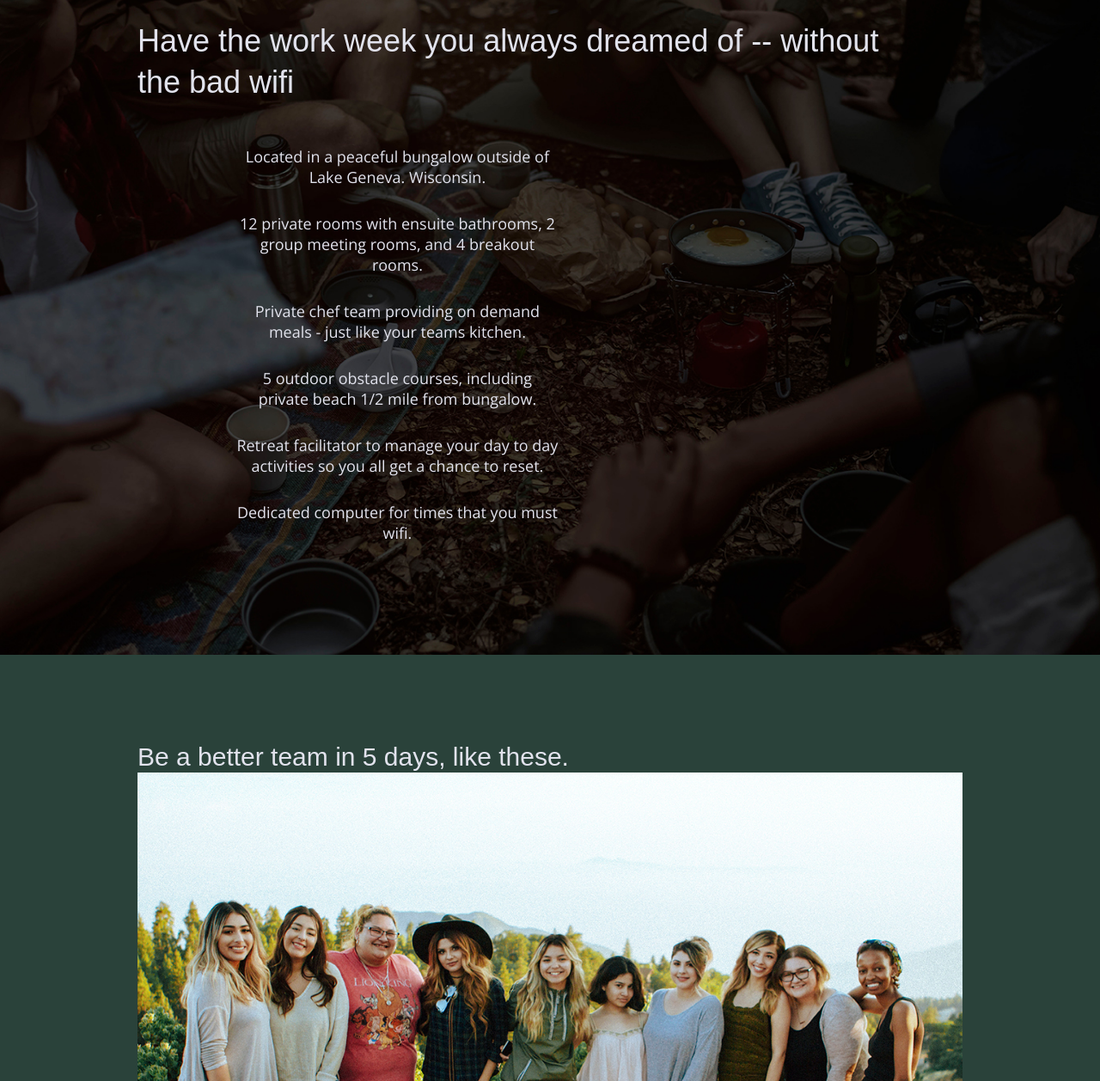
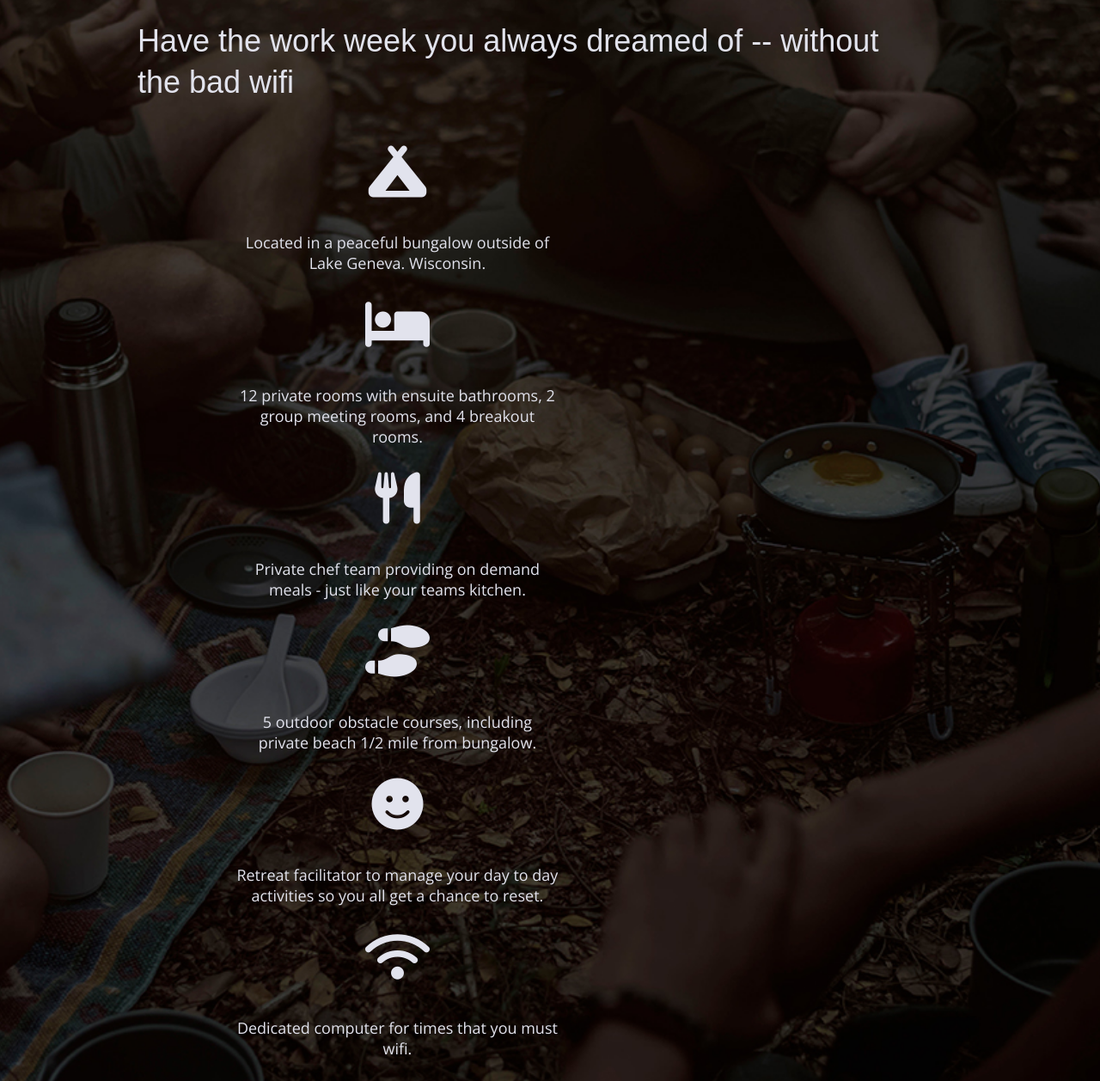
Before and after one commit to tahobbit11/Unplugged-project, a website built with Parcel: page index.html in a window 1280 px wide. Shown: the part 1128-2386 px from the top of the page at 86% size. Built offline with nearby package versions, Linux system fonts and the light colour scheme.

Commit message:
Added icons to the html files

```diff
--- a/css/main.css
+++ b/css/main.css
@@ -307,7 +307,7 @@
        margin-bottom: 60px;
      }
 
-     .features .features-items {
+     .features .features-items-description {
       display: flex;
       justify-content: center;
       align-items: center;
@@ -326,6 +326,11 @@
      .features p {
       margin: 0;
       text-align: center;
+     }
+
+     .features i {
+      font-size: 3.75em;
+      margin-bottom: 40px;
      }
 
      .reviews {
--- a/index.html
+++ b/index.html
@@ -15,6 +15,8 @@
   <link rel="manifest" href="site.webmanifest">
   <link rel="apple-touch-icon" href="icon.png">
   <!-- Place favicon.ico in the root directory -->
+
+  <script src="https://kit.fontawesome.com/b25dbd04d7.js" crossorigin="anonymous"></script>
 
   <link rel="stylesheet" href="css/normalize.css">
   <link rel="stylesheet" href="css/main.css">
@@ -71,27 +73,27 @@
       <div class="content-wrapper">
         <h2>Have the work week you always dreamed of -- without the bad wifi</h2>
         <article>
-          <p class="fontawesome-icon"></p>
+          <i class="fas fa-campground"></i>
           <p class="features-item-description">Located in a peaceful bungalow outside of Lake Geneva. Wisconsin.</p>
         </article>
         <article>
-          <p class="fontawesome-icon"></p>
+          <i class="fas fa-bed"></i>
           <p class="features-item-description">12 private rooms with ensuite bathrooms, 2 group meeting rooms, and 4 breakout rooms.</p>
         </article>
         <article>
-          <p class="fontawesome-icon"></p>
+          <i class="fas fa-utensils"></i>
           <p class="features-item-description">Private chef team providing on demand meals - just like your teams kitchen.</p>
         </article>
         <article>
-          <p class="fontawesome-icon"></p>
+          <i class="fas fa-shoe-prints"></i>
           <p class="features-item-description">5 outdoor obstacle courses, including private beach 1/2 mile from bungalow.</p>
         </article>
         <article>
-          <p class="fontawesome-icon"></p>
+          <i class="fas fa-smile"></i>
           <p class="features-item-description">Retreat facilitator to manage your day to day activities so you all get a chance to reset.</p>
         </article>
         <article>
-          <p class="fontawesome-icon"></p>
+          <i class=" fas fa-wifi"></i>
           <p class="features-item-description">Dedicated computer for times that you must wifi.</p>
         </article>
       </div>
```
